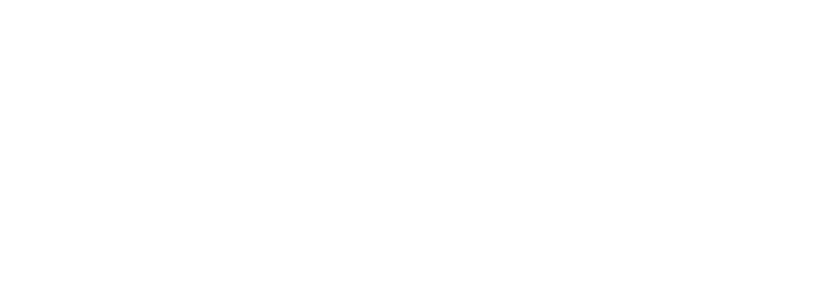
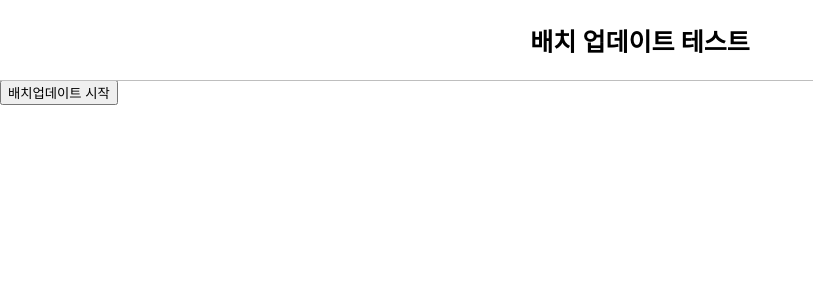
Before and after one commit to kyw0716/playground, a React (Vite) app: page /batchUpdate in a window 1280 px wide. Before the commit this address had no page. Shown: the top 300 px of the page, without its empty margins (0-813 px from the left). Built offline with nearby package versions, Linux system fonts and the light colour scheme.

Commit message:
feat: 배치 업데이트 예시 코드 추가

```diff
--- a/src/App.tsx
+++ b/src/App.tsx
@@ -5,6 +5,7 @@
 import ArrayMap from './pages/ArrayMap';
 import TodoPage from './pages/TodoPage';
 import { QueryClientProvider, QueryClient } from '@tanstack/react-query';
+import BatchUpdate from './pages/BatchUpdate';
 
 const todoClient = new QueryClient();
 
@@ -18,6 +19,7 @@
           <Route path="/suspense" Component={SuspenseTestPage} />
           <Route path="/arrayMap" Component={ArrayMap} />
           <Route path="/todo" Component={TodoPage} />
+          <Route path="/batchUpdate" Component={BatchUpdate} />
         </Routes>
       </BrowserRouter>
     </QueryClientProvider>
--- /dev/null
+++ b/src/components/batchUpdate/Child.tsx
@@ -0,0 +1,16 @@
+import { SetStateAction, useEffect } from 'react';
+
+interface Props {
+  value: number;
+  setParentArray: React.Dispatch<SetStateAction<number[]>>;
+}
+
+function Child({ value, setParentArray }: Props) {
+  useEffect(() => {
+    setParentArray((prevArray) => [...prevArray, value]);
+  }, []);
+
+  return <li>{value}</li>;
+}
+
+export default Child;
--- /dev/null
+++ b/src/components/batchUpdate/Parent.tsx
@@ -0,0 +1,18 @@
+import { useState } from 'react';
+import Child from './Child';
+
+function Parent() {
+  const [parentArray, setParentArray] = useState<number[]>([]);
+
+  console.log(parentArray);
+
+  return (
+    <ul>
+      {Array.from({ length: 3000 }).map((_, i) => {
+        return <Child key={i} value={i} setParentArray={setParentArray} />;
+      })}
+    </ul>
+  );
+}
+
+export default Parent;
--- a/src/main.tsx
+++ b/src/main.tsx
@@ -1,4 +1,3 @@
-import React from 'react';
 import ReactDOM from 'react-dom/client';
 import App from './App.tsx';
 import { GlobalStyle } from './style/GlobalStyle.tsx';
@@ -8,10 +7,10 @@
   await worker.start();
 
   ReactDOM.createRoot(document.getElementById('root') as HTMLElement).render(
-    <React.StrictMode>
+    <>
       <GlobalStyle />
       <App />
-    </React.StrictMode>
+    </>
   );
 };
 
--- /dev/null
+++ b/src/pages/BatchUpdate.tsx
@@ -0,0 +1,20 @@
+import { useState } from 'react';
+import Parent from '../components/batchUpdate/Parent';
+import { Layout } from '../components/layout/Layout';
+
+function BatchUpdate() {
+  const [isClicked, setIsClicked] = useState(false);
+
+  const startBatchUpdate = () => {
+    setIsClicked(true);
+  };
+
+  return (
+    <Layout title="배치 업데이트 테스트">
+      <button onClick={startBatchUpdate}>배치업데이트 시작</button>
+      {isClicked && <Parent />}
+    </Layout>
+  );
+}
+
+export default BatchUpdate;
--- a/src/pages/MainPage.tsx
+++ b/src/pages/MainPage.tsx
@@ -22,6 +22,10 @@
     navigate('/todo');
   };
 
+  const goToBatchUpdate = () => {
+    navigate('/batchUpdate');
+  };
+
   return (
     <Layout title="메인 페이지">
       <Style.Container>
@@ -32,6 +36,8 @@
         <Style.RouteButton onClick={goToArrayMap}>key값 테스트</Style.RouteButton>
         <Margin direction={'row'} size={15} />
         <Style.RouteButton onClick={goToTodoList}>TODO 리스트</Style.RouteButton>
+        <Margin direction={'row'} size={15} />
+        <Style.RouteButton onClick={goToBatchUpdate}>배치 업데이트 테스트</Style.RouteButton>
       </Style.Container>
     </Layout>
   );
```
